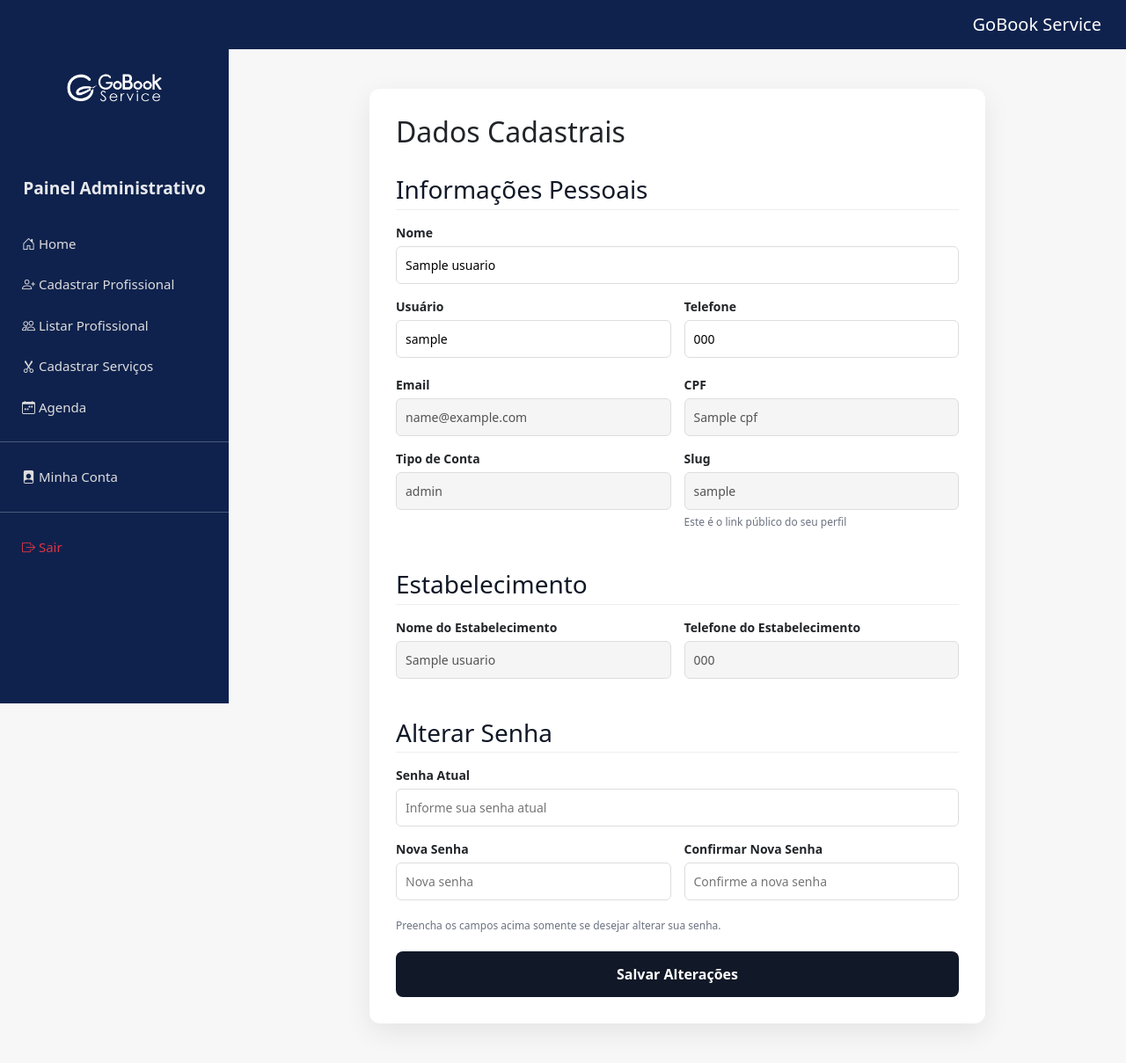
After one commit to harte1996/GoBook, a Flask app: template templates/minha_conta.html in a window 1280 px wide. The commit adds this page. Shown: the whole page at 88% size. Run offline with Flask 3, Linux system fonts and the light colour scheme; the template is opened without the code that fills it: most values are stand-ins (such as "Sample title", 1, 10 or a date in 2020).

Commit message:
Adicionado pagina minha conta e slug

```diff
--- a/cadastro_usuarios.py
+++ b/cadastro_usuarios.py
@@ -3,6 +3,11 @@ from modulos.tables import table_geral, table_user
 from werkzeug.security import generate_password_hash
 from datetime import datetime
 
+
+sql = '''ALTER TABLE usuarios_b
+         ADD COLUMN slug VARCHAR(20)'''
+
+sql = connect_execute(sql)
 print(read_table_df('agendamentos'))
 
 # print(listar_table())
--- a/modulos/tables.py
+++ b/modulos/tables.py
@@ -42,6 +42,7 @@ def table_geral():
         estabelecimento_id INT,
         ativo TINYINT DEFAULT 1,
         try_test TINYINT DEFAULT 1,
+        slug VARCHAR(20),
         FOREIGN KEY (estabelecimento_id) REFERENCES estabelecimentos_b(id) ON DELETE SET NULL
     );'''
 
--- a/routes/agenda.py
+++ b/routes/agenda.py
@@ -21,8 +21,10 @@ def quebrar_intervalo(dt_inicio, dt_fim, bloqueios, tipo):
         b_ini = datetime.combine(b['data'], time()) + b['hora_inicio']
         b_fim = datetime.combine(b['data'], time()) + b['hora_fim']
 
+        # Eliminar eventos que não iniciaram no intervalo ou que já terminaram
         if b_fim <= atual or b_ini >= dt_fim:
             continue
+
 
         if atual < b_ini:
             slots.append((atual, b_ini, 'normal', 'livre'))
@@ -107,6 +109,7 @@ def agenda_disponivel(date, agenda_fixa, excecoes, ocupados, excecoes_recorrent)
         # -------------------------
         excs = [e for e in excecoes if e['data'] ==
                 date.date() and not e['fechado']]
+        excs.sort(key=lambda excecoes: (excecoes['data'],excecoes['hora_inicio']))
 
         novos = []
         for ini, fim, tipo, descricao in slots:
@@ -122,6 +125,7 @@ def agenda_disponivel(date, agenda_fixa, excecoes, ocupados, excecoes_recorrent)
     # -------------------------
     ocps = [o for o in ocupados if o['data'].date() ==
             date.date()] if ocupados else []
+    ocps.sort(key=lambda agendamento: (agendamento['data'], agendamento['hora_inicio']))
 
     novos = []
     for ini, fim, tipo, descricao in slots:
@@ -131,6 +135,7 @@ def agenda_disponivel(date, agenda_fixa, excecoes, ocupados, excecoes_recorrent)
             novos.extend(quebrar_intervalo(ini, fim, ocps, 'ocupado'))
 
     slots = novos
+    print(slots)
 
     # -------------------------
     # SALVAR
--- a/routes/cadastro.py
+++ b/routes/cadastro.py
@@ -2,6 +2,7 @@ import os
 import uuid
 from flask import Blueprint, render_template, request, redirect, url_for, flash, session, jsonify
 from werkzeug.utils import secure_filename
+from werkzeug.security import generate_password_hash, check_password_hash
 from modulos.bd import connect_execute, connect_consulta, read_table_df
 from routes.auth import admin_required
 from modulos import logger
@@ -16,6 +17,7 @@ UPLOAD_FOLDER = 'static/uploads'
 def sanitizar_email(email: str):
     return email.replace("@", "_").replace(".", "_")
 
+# Cadastro Profissional
 
 @cadastro_bp.route('/cadastrar_profissional', methods=['GET', 'POST'])
 @admin_required
@@ -254,3 +256,102 @@ def alterar_preco():
     connect_execute(sql, preco, profissional, servico)
 
     return jsonify({"status": "ok"})
+
+
+# Cadastro Usuario Geral
+
+@admin_required
+@cadastro_bp.route("/minha-conta", methods=["GET", "POST"])
+def minha_conta():
+
+    id_user = session.get("user_id")
+
+    if request.method == "POST":
+        nome = request.form["nome"]
+        username = request.form["username"]
+        telefone = request.form["telefone"]
+
+        senha_atual = request.form.get("senha_atual")
+        nova_senha = request.form.get("nova_senha")
+        confirmar_senha = request.form.get("confirmar_senha")
+
+        # 🔍 Busca senha atual no banco
+        sql_senha = "SELECT senha FROM usuarios_b WHERE id = %s"
+        senha_bd = connect_consulta(sql_senha, id_user)[0]["senha"]
+
+        # 🔐 Validação de troca de senha
+        if nova_senha or confirmar_senha:
+            if not senha_atual:
+                flash("Informe a senha atual para alterar a senha.", "warning")
+                return redirect(url_for("cadastro.minha_conta"))
+
+            if not check_password_hash(senha_bd, senha_atual):
+                flash("Senha atual incorreta.", "danger")
+                return redirect(url_for("cadastro.minha_conta"))
+
+            if nova_senha != confirmar_senha:
+                flash("A nova senha e a confirmação não conferem.", "danger")
+                return redirect(url_for("cadastro.minha_conta"))
+
+            senha_hash = generate_password_hash(nova_senha)
+
+            sql_update = """
+                UPDATE usuarios_b
+                SET nome=%s, username=%s, telefone=%s, senha=%s
+                WHERE id=%s
+            """
+            connect_execute(sql_update, nome, username, telefone, senha_hash, id_user)
+
+        else:
+            sql_update = """
+                UPDATE usuarios_b
+                SET nome=%s, username=%s, telefone=%s
+                WHERE id=%s
+            """
+            connect_execute(sql_update, nome, username, telefone, id_user)
+
+        flash("Dados atualizados com sucesso!", "success")
+        return redirect(url_for("cadastro.minha_conta"))
+
+    # 🔎 Dados do usuário + estabelecimento
+    sql = """
+        SELECT
+            u.nome,
+            u.username,
+            u.email,
+            u.cpf,
+            u.telefone,
+            u.role,
+            u.slug,
+            u.data_cadastro,
+            e.nome AS estabelecimento_nome,
+            e.telefone AS estabelecimento_telefone
+        FROM usuarios_b u
+        LEFT JOIN estabelecimentos_b e ON e.id = u.estabelecimento_id
+        WHERE u.id = %s
+    """
+
+    usuario = connect_consulta(sql, id_user, dictonary=True)[0]
+
+    return render_template("minha_conta.html", usuario=usuario)
+
+
+@cadastro_bp.route("/validar-username", methods=["POST"])
+def validar_username():
+    username = request.json.get("username")
+    id_user = session.get("user_id")
+
+    if not username:
+        return {"disponivel": False}
+
+    sql = """
+        SELECT id
+        FROM usuarios_b
+        WHERE username = %s AND id != %s
+        LIMIT 1
+    """
+    existe = connect_consulta(sql, username, id_user)
+
+    return {
+        "disponivel": not bool(existe)
+    }
--- a/templates/base_admin.html
+++ b/templates/base_admin.html
@@ -1,21 +1,17 @@
 <!DOCTYPE html>
 <html lang="pt-br">
+
 <head>
     <meta charset="UTF-8">
     <meta name="viewport" content="width=device-width, initial-scale=1.0">
     <title>{% block title %}Painel Administrativo{% endblock %}</title>
 
-    <link
-        href="https://cdn.jsdelivr.net/npm/bootstrap@5.3.2/dist/css/bootstrap.min.css"
-        rel="stylesheet"
-    >
+    <link href="https://cdn.jsdelivr.net/npm/bootstrap@5.3.2/dist/css/bootstrap.min.css" rel="stylesheet">
 
     <script src="https://cdn.jsdelivr.net/npm/bootstrap@5.3.3/dist/js/bootstrap.bundle.min.js"></script>
 
     <!-- Bootstrap Icons -->
-    <link rel="stylesheet"
-        href="https://cdn.jsdelivr.net/npm/bootstrap-icons@1.11.1/font/bootstrap-icons.css"
-    >
+    <link rel="stylesheet" href="https://cdn.jsdelivr.net/npm/bootstrap-icons@1.11.1/font/bootstrap-icons.css">
 
     <link rel="apple-touch-icon" sizes="180x180" href="static/img/apple-touch-icon.png">
     <link rel="icon" type="image/png" sizes="32x32" href="static/img/favicon-32x32.png">
@@ -45,7 +41,8 @@
 
         :root {
             --gobook-primary: #0F224D;
-            --gobook-hover: #1A376E; /* Um pouco mais claro para o efeito hover */
+            --gobook-hover: #1A376E;
+            /* Um pouco mais claro para o efeito hover */
         }
 
         body {
@@ -87,7 +84,8 @@
 
         /* Trocando a cor do texto do titulo da sidebar */
         .sidebar-title {
-            color: #ffffff; /* Ou #fff se preferir */
+            color: #ffffff;
+            /* Ou #fff se preferir */
             font-weight: bold;
         }
 
@@ -105,13 +103,12 @@
         }
     </style>
 </head>
+
 <body>
 
     <nav class="navbar navbar-dark" style="background-color: var(--gobook-primary);">
         <div class="container-fluid">
-        <button class="navbar-toggler" type="button"
-                data-bs-toggle="offcanvas"
-                data-bs-target="#menuAdmin">
+            <button class="navbar-toggler" type="button" data-bs-toggle="offcanvas" data-bs-target="#menuAdmin">
                 <span class="navbar-toggler-icon"></span>
             </button>
             <span class="navbar-brand">
@@ -120,22 +117,26 @@
         </div>
     </nav>
 
-<div class="offcanvas offcanvas-start text-white"
-     style="background-color: var(--gobook-primary);"
-     tabindex="-1" id="menuAdmin">
+    <div class="offcanvas offcanvas-start text-white" style="background-color: var(--gobook-primary);" tabindex="-1"
+        id="menuAdmin">
         <div class="offcanvas-header">
             <h5 class="offcanvas-title">GoBook Service</h5>
-        <button type="button" class="btn-close btn-close-white"
-                data-bs-dismiss="offcanvas"></button>
+            <button type="button" class="btn-close btn-close-white" data-bs-dismiss="offcanvas"></button>
         </div>
 
         <div class="offcanvas-body p-0">
-        <a href="{{ url_for('home.home') }}" class="d-block text-white px-4 py-3"><i class="bi bi-house-door"></i> Home</a>
-        <a href="{{ url_for('cadastro.cadastrar_profissional') }}" class="d-block text-white px-4 py-3"><i class="bi bi-person-plus"></i> Cadastrar Profissional</a>
-        <a href="{{ url_for('cadastro.listar_profissional') }}" class="d-block text-white px-4 py-3"><i class="bi bi-people"></i> Listar Profissional</a>
-        <a href="{{ url_for('servicos.pagina_cadastrar_servico') }}" class="d-block text-white px-4 py-3"><i class="bi bi-scissors"></i> Cadastrar Serviços</a>
-        <a href="{{ url_for('agenda.agenda_profissional') }}" class="d-block text-white px-4 py-3"><i class="bi bi-calendar-week"></i> Agenda</a>
-        <a href="{{ url_for('auth.logout') }}" class="d-block text-white px-4 py-3 text-danger"><i class="bi bi-box-arrow-right"></i> Sair</a>
+            <a href="{{ url_for('home.home') }}" class="d-block text-white px-4 py-3"><i class="bi bi-house-door"></i>
+                Home</a>
+            <a href="{{ url_for('cadastro.cadastrar_profissional') }}" class="d-block text-white px-4 py-3"><i
+                    class="bi bi-person-plus"></i> Cadastrar Profissional</a>
+            <a href="{{ url_for('cadastro.listar_profissional') }}" class="d-block text-white px-4 py-3"><i
+                    class="bi bi-people"></i> Listar Profissional</a>
+            <a href="{{ url_for('servicos.pagina_cadastrar_servico') }}" class="d-block text-white px-4 py-3"><i
+                    class="bi bi-scissors"></i> Cadastrar Serviços</a>
+            <a href="{{ url_for('agenda.agenda_profissional') }}" class="d-block text-white px-4 py-3"><i
+                    class="bi bi-calendar-week"></i> Agenda</a>
+            <a href="{{ url_for('auth.logout') }}" class="d-block text-white px-4 py-3 text-danger"><i
+                    class="bi bi-box-arrow-right"></i> Sair</a>
         </div>
     </div>
 
@@ -146,14 +147,21 @@
         <div class="sidebar-title">Painel Administrativo</div>
 
         <a href="{{ url_for('home.home') }}"><i class="bi bi-house-door"></i> Home</a>
-    <a href="{{ url_for('cadastro.cadastrar_profissional') }}"><i class="bi bi-person-plus"></i> Cadastrar Profissional</a>
+        <a href="{{ url_for('cadastro.cadastrar_profissional') }}"><i class="bi bi-person-plus"></i> Cadastrar
+            Profissional</a>
         <a href="{{ url_for('cadastro.listar_profissional') }}"><i class="bi bi-people"></i> Listar Profissional</a>
-    <a href="{{ url_for('servicos.pagina_cadastrar_servico') }}"><i class="bi bi-scissors"></i> Cadastrar Serviços</a>
+        <a href="{{ url_for('servicos.pagina_cadastrar_servico') }}"><i class="bi bi-scissors"></i> Cadastrar
+            Serviços</a>
         <a href="{{ url_for('agenda.agenda_profissional') }}"><i class="bi bi-calendar-week"></i> Agenda</a>
 
         <hr>
 
+        <a href="{{ url_for('cadastro.minha_conta') }}"><i class="bi bi-file-person-fill"></i> Minha Conta</a>
+
+        <hr>
+
         <a href="{{ url_for('auth.logout') }}" class="text-danger"><i class="bi bi-box-arrow-right"></i> Sair</a>
+
     </div>
 
     <div class="content">
@@ -174,4 +182,5 @@
 
     <script src="https://cdn.jsdelivr.net/npm/bootstrap@5.3.2/dist/js/bootstrap.bundle.min.js"></script>
 </body>
+
 </html>
--- /dev/null
+++ b/templates/minha_conta.html
@@ -0,0 +1,246 @@
+{% extends "base_admin.html" %}
+{% block title %}Meus Dados{% endblock %}
+
+{% block content %}
+<style>
+    #username-feedback {
+        display: block;
+        margin-top: 5px;
+        font-size: 12px;
+    }
+
+    button:disabled {
+        opacity: 0.6;
+        cursor: not-allowed;
+    }
+
+    .container {
+        display: flex;
+        justify-content: center;
+        padding: 20px;
+    }
+
+    .card-form {
+        width: 100%;
+        max-width: 700px;
+        background: #fff;
+        padding: 30px;
+        border-radius: 12px;
+        box-shadow: 0 10px 30px rgba(0, 0, 0, .08);
+    }
+
+    h2 {
+        margin-bottom: 20px;
+    }
+
+    h3 {
+        margin: 30px 0 15px;
+        border-bottom: 1px solid #eee;
+        padding-bottom: 5px;
+        color: #111827;
+    }
+
+    .form-group {
+        margin-bottom: 15px;
+    }
+
+    label {
+        display: block;
+        font-weight: 600;
+        margin-bottom: 5px;
+        font-size: 14px;
+    }
+
+    input {
+        width: 100%;
+        padding: 10px;
+        border-radius: 6px;
+        border: 1px solid #ddd;
+        font-size: 14px;
+    }
+
+    input:disabled {
+        background: #f5f5f5;
+        cursor: not-allowed;
+    }
+
+    .grid-2 {
+        display: grid;
+        grid-template-columns: 1fr 1fr;
+        gap: 15px;
+    }
+
+    .btn-primary {
+        background: #111827;
+        color: #fff;
+        border: none;
+        padding: 14px;
+        width: 100%;
+        border-radius: 8px;
+        cursor: pointer;
+        font-weight: 600;
+        margin-top: 20px;
+    }
+
+    .btn-primary:hover {
+        opacity: 0.9;
+    }
+
+    .hint {
+        font-size: 12px;
+        color: #6b7280;
+        margin-top: 5px;
+    }
+</style>
+
+<div class="container">
+    <form method="POST" class="card-form">
+
+        <h2>Dados Cadastrais</h2>
+
+        <!-- DADOS PESSOAIS -->
+        <h3>Informações Pessoais</h3>
+
+        <div class="form-group">
+            <label>Nome</label>
+            <input type="text" name="nome" value="{{ usuario.nome }}" required>
+        </div>
+
+        <div class="grid-2">
+            <div class="form-group">
+                <label>Usuário</label>
+                <input type="text" name="username" id="username" value="{{ usuario.username }}" required>
+                <small id="username-feedback"></small>
+            </div>
+
+            <div class="form-group">
+                <label>Telefone</label>
+                <input type="text" name="telefone" value="{{ usuario.telefone }}">
+            </div>
+        </div>
+
+        <div class="grid-2">
+            <div class="form-group">
+                <label>Email</label>
+                <input type="email" value="{{ usuario.email }}" disabled>
+            </div>
+
+            <div class="form-group">
+                <label>CPF</label>
+                <input type="text" value="{{ usuario.cpf }}" disabled>
+            </div>
+        </div>
+
+        <div class="grid-2">
+            <div class="form-group">
+                <label>Tipo de Conta</label>
+                <input type="text" value="{{ usuario.role }}" disabled>
+            </div>
+
+            <div class="form-group">
+                <label>Slug</label>
+                <input type="text" value="{{ usuario.slug }}" disabled>
+                <div class="hint">Este é o link público do seu perfil</div>
+            </div>
+        </div>
+
+        <!-- ESTABELECIMENTO -->
+        <h3>Estabelecimento</h3>
+
+        <div class="grid-2">
+            <div class="form-group">
+                <label>Nome do Estabelecimento</label>
+                <input type="text" value="{{ usuario.estabelecimento_nome or 'Não vinculado' }}" disabled>
+            </div>
+
+            <div class="form-group">
+                <label>Telefone do Estabelecimento</label>
+                <input type="text" value="{{ usuario.estabelecimento_telefone or '-' }}" disabled>
+            </div>
+        </div>
+
+        <!-- SENHA -->
+        <h3>Alterar Senha</h3>
+
+        <div class="form-group">
+            <label>Senha Atual</label>
+            <input type="password" name="senha_atual" placeholder="Informe sua senha atual">
+        </div>
+
+        <div class="grid-2">
+            <div class="form-group">
+                <label>Nova Senha</label>
+                <input type="password" name="nova_senha" placeholder="Nova senha">
+            </div>
+
+            <div class="form-group">
+                <label>Confirmar Nova Senha</label>
+                <input type="password" name="confirmar_senha" placeholder="Confirme a nova senha">
+            </div>
+        </div>
+
+        <div class="hint">
+            Preencha os campos acima somente se desejar alterar sua senha.
+        </div>
+
+        <button type="submit" class="btn-primary">
+            Salvar Alterações
+        </button>
+
+    </form>
+</div>
+
+<script>
+    const usernameInput = document.getElementById("username");
+    const feedback = document.getElementById("username-feedback");
+    const submitBtn = document.querySelector("button[type='submit']");
+
+    let usernameValido = true;
+    let timeout = null;
+
+    usernameInput.addEventListener("input", () => {
+        clearTimeout(timeout);
+
+        timeout = setTimeout(() => {
+            const username = usernameInput.value.trim();
+
+            if (username.length < 3) {
+                feedback.textContent = "Usuário muito curto";
+                feedback.style.color = "orange";
+                usernameValido = false;
+                submitBtn.disabled = true;
+                return;
+            }
+
+            fetch("{{ url_for('cadastro.validar_username') }}", {
+                method: "POST",
+                headers: {
+                    "Content-Type": "application/json"
+                },
+                body: JSON.stringify({ username })
+            })
+                .then(res => res.json())
+                .then(data => {
+                    if (data.disponivel) {
+                        feedback.textContent = "Usuário disponível ✔";
+                        feedback.style.color = "green";
+                        usernameValido = true;
+                        submitBtn.disabled = false;
+                    } else {
+                        feedback.textContent = "Usuário já está em uso ✖";
+                        feedback.style.color = "red";
+                        usernameValido = false;
+                        submitBtn.disabled = true;
+                    }
+                })
+                .catch(() => {
+                    feedback.textContent = "Erro ao validar usuário";
+                    feedback.style.color = "red";
+                    submitBtn.disabled = true;
+                });
+
+        }, 400); // debounce
+    });
+</script>
+
+{% endblock %}
```
Also changed, not shown: templates/home.html (+12 -0 lines). Lines whose indentation alone changed are shown as unchanged.
